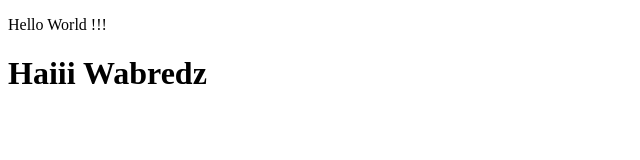
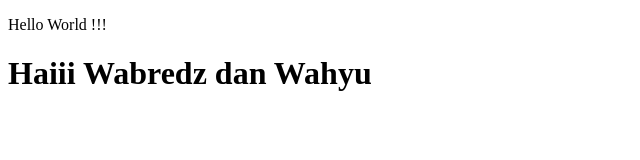
Before and after one commit to kangzBredz04/integer-squad, a plain HTML site: page index.html in a window 1280 px wide. Shown: the whole page, without its empty margins (0-640 px from the left). Drawn offline with Linux system fonts and the light colour scheme.

Commit message:
add file index.html

```diff
--- a/index.html
+++ b/index.html
@@ -10,7 +10,7 @@
 
 <body>
     <p>Hello World !!!</p>
-    <h1>Haiii Wabredz</h1>
+    <h1>Haiii Wabredz dan Wahyu</h1>
 </body>
 
 </html>
```
